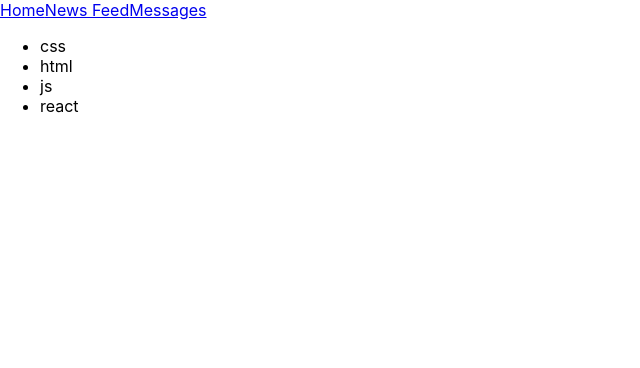
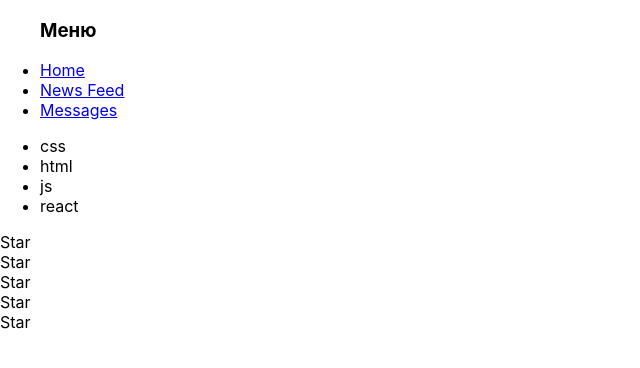
Before and after one commit to vadytih/it-incubator, a React (Create React App) app in the folder projects/01-first-project /react-kabzda-1-ts/: page / in a window 1280 px wide. Shown: the top 368 px of the page, without its empty margins (0-640 px from the left). Built offline with nearby package versions, Linux system fonts and the light colour scheme.

Commit message:
ДЗ видео (01 - React кабзда как подробно (копоненты)) - создать компанент 'Star'

```diff
--- a/projects/01-first-project /react-kabzda-1-ts/src/App.tsx
+++ b/projects/01-first-project /react-kabzda-1-ts/src/App.tsx
@@ -2,12 +2,26 @@ import React from 'react';
 import './App.css';
 import Header from "./Header";
 import Technologies from "./Technologies";
+import Star from "./Star";
+
+
+// function hello () {
+//     alert('hello')
+// }
+// hello();
 
 const App = () => {
     return (
         <div>
             <Header/>
             <Technologies/>
+            <div>
+                <Star/>
+                <Star/>
+                <Star/>
+                <Star/>
+                <Star/>
+            </div>
         </div>
     )
 }
--- a/projects/01-first-project /react-kabzda-1-ts/src/Header.tsx
+++ b/projects/01-first-project /react-kabzda-1-ts/src/Header.tsx
@@ -3,9 +3,18 @@ import React from "react";
 const Header = () => {
     return (
         <div>
-            <a href="#">Home</a>
-            <a href="#">News Feed</a>
-            <a href="#">Messages</a>
+            <ul>
+                <h3>Меню</h3>
+                <li>
+                    <a href="#">Home</a>
+                </li>
+                <li>
+                    <a href="#">News Feed</a>
+                </li>
+                <li>
+                    <a href="#">Messages</a>
+                </li>
+            </ul>
         </div>
     )
 }
--- /dev/null
+++ b/projects/01-first-project /react-kabzda-1-ts/src/Star.tsx
@@ -0,0 +1,9 @@
+import React from "react";
+
+const Star = () => {
+    return (
+        <div>Star</div>
+    )
+}
+
+export default Star;
```
Lines whose indentation alone changed are shown as unchanged.
